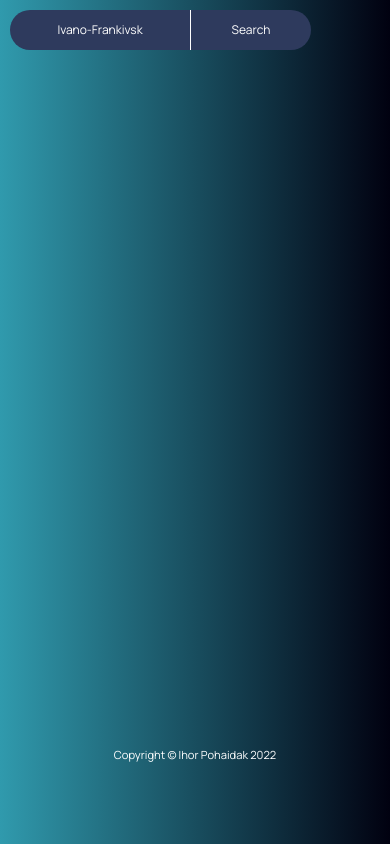
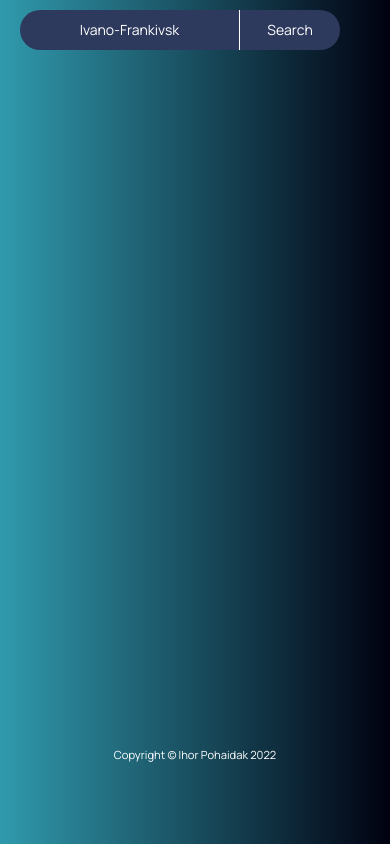
Before and after one commit to poggy33/my-weather-app, a React (Create React App) app: page / in a window 390 px wide. Built offline with nearby package versions, Linux system fonts and the light colour scheme.

Commit message:
with new styles for search

```diff
--- a/src/components/search/search.css
+++ b/src/components/search/search.css
@@ -23,14 +23,14 @@ button {
 button {
   border-bottom-right-radius: 2rem;
   border-top-right-radius: 2rem;
-  min-width: 120px;
+  width: 120px;
 }
 
 input {
   border-bottom-left-radius: 2rem;
   border-top-left-radius: 2rem;
   border-right: 1px solid white;
-  min-width: 150px;
+  width: 300px;
 }
 
 button:hover {
@@ -38,7 +38,7 @@ button:hover {
 }
 
 ::placeholder {
-  color: rgba(255, 255, 255, 0.3);
+  color: rgba(239, 245, 244, 0.404);
 }
 
 @media screen and (max-width: 550px) {
@@ -47,18 +47,34 @@ button:hover {
     font-weight: 500;
     font-size: 0.9rem;
   }
+
+  input {
+    width: 270px;
+  }
+
+  button {
+    width: 130px;
+  }
 }
 
 @media screen and (max-width: 450px) {
   input,
   button {
     font-weight: 400;
-    font-size: 12px;
+    font-size: 14px;
+  }
+
+  input {
+    width: 220px;
+  }
+
+  button {
+    width: 100px;
   }
 
   .search-content {
     margin-top: 10px;
-    margin-left: 10px;
+    margin-left: 20px;
   }
 }
 
@@ -66,8 +82,15 @@ button:hover {
   input,
   button {
     font-weight: 300;
-    font-size: 10px;
+    font-size: 12px;
     padding: 0.1rem 0.5rem;
-    min-width: 120px;
+  }
+
+  input {
+    width: 170px;
+  }
+
+  button {
+    width: 80px;
   }
 }
```
